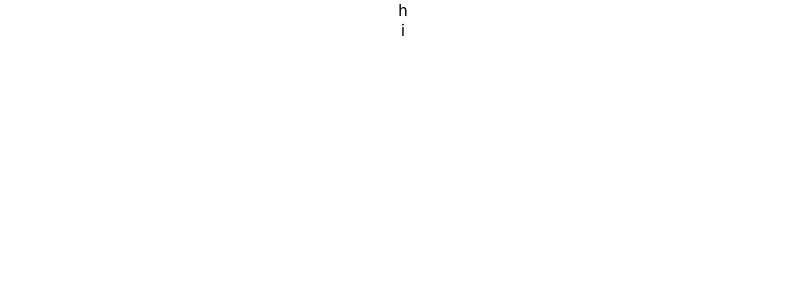
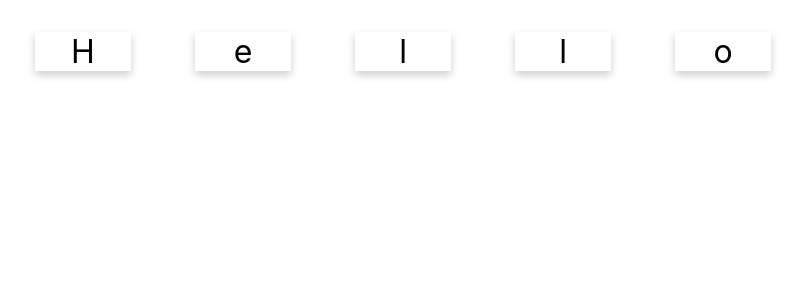
Before and after one commit to Artsadthavud/LAB-3SA03, a React (Create React App) app: page / in a window 1280 px wide. Shown: the top 300 px of the page, without its empty margins (237-1042 px from the left). Built offline with nearby package versions, Linux system fonts and the light colour scheme.

Commit message:
เพิ่ม card styling พร้อมรูปแบบการแสดงแบบ array

```diff
--- a/src/App.css
+++ b/src/App.css
@@ -36,3 +36,12 @@
     transform: rotate(360deg);
   }
 }
+.card {
+  display: inline-block;
+  text-align: center;
+  width: 3em;
+  font-size: 2em;
+  box-shadow: 0 4px 8px 0 rgba(0,0,0,0.2);
+  margin: 1em;
+  user-select: none;
+ }
--- a/src/App.js
+++ b/src/App.js
@@ -2,11 +2,14 @@
 import './App.css';
 import CharacterCard from './CharacterCard';
 class App extends Component {
+   word = "Hello";
  render() {
  return (
  <div className="App">
-      <CharacterCard value = "h"/>
-      <CharacterCard value = "i"/>
+   {
+     Array.from(this.word).map((c, i) => <CharacterCard value = {c} key={i}/>)
+   }
+
  </div>
  );
  }
--- a/src/CharacterCard.js
+++ b/src/CharacterCard.js
@@ -2,6 +2,6 @@
 export default function CharacterCard(props) {
 
     return (
-    <div>{props.value}</div>
+    <div className="card">{props.value}</div>
     )
     }
```
